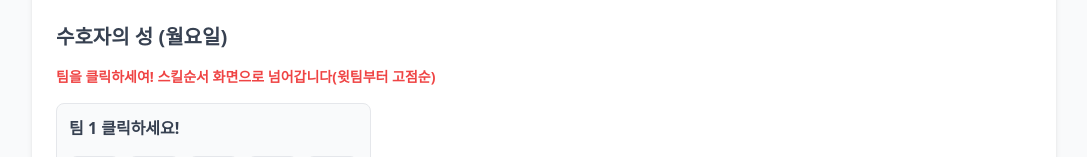
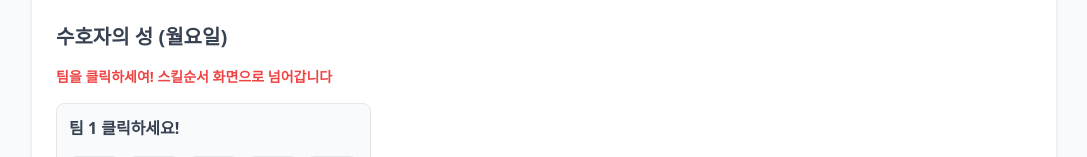
Before and after one commit to ogeongeun/snr-guide, a React (Create React App) app: page /siege in a window 1280 px wide. Shown: the part 209-366 px from the top of the page, without its empty margins (96-1183 px from the left). Built offline with nearby package versions, Linux system fonts and the light colour scheme.

Commit message:
SiegePage.jsx 업데이트

```diff
--- a/src/pages/SiegePage.jsx
+++ b/src/pages/SiegePage.jsx
@@ -64,7 +64,7 @@ const SiegePage = () => {
           <h3 className="text-xl font-bold text-gray-700 mb-4">{selectedDay}</h3>
 
             <p className="text-sm font-semibold text-red-500 mb-4">
-    팀을 클릭하세여! 스킬순서 화면으로 넘어갑니다(윗팀부터 고점순)
+    팀을 클릭하세여! 스킬순서 화면으로 넘어갑니다
   </p>
           {viewMode === 'skills' ? (
             <div className="space-y-6">
```
